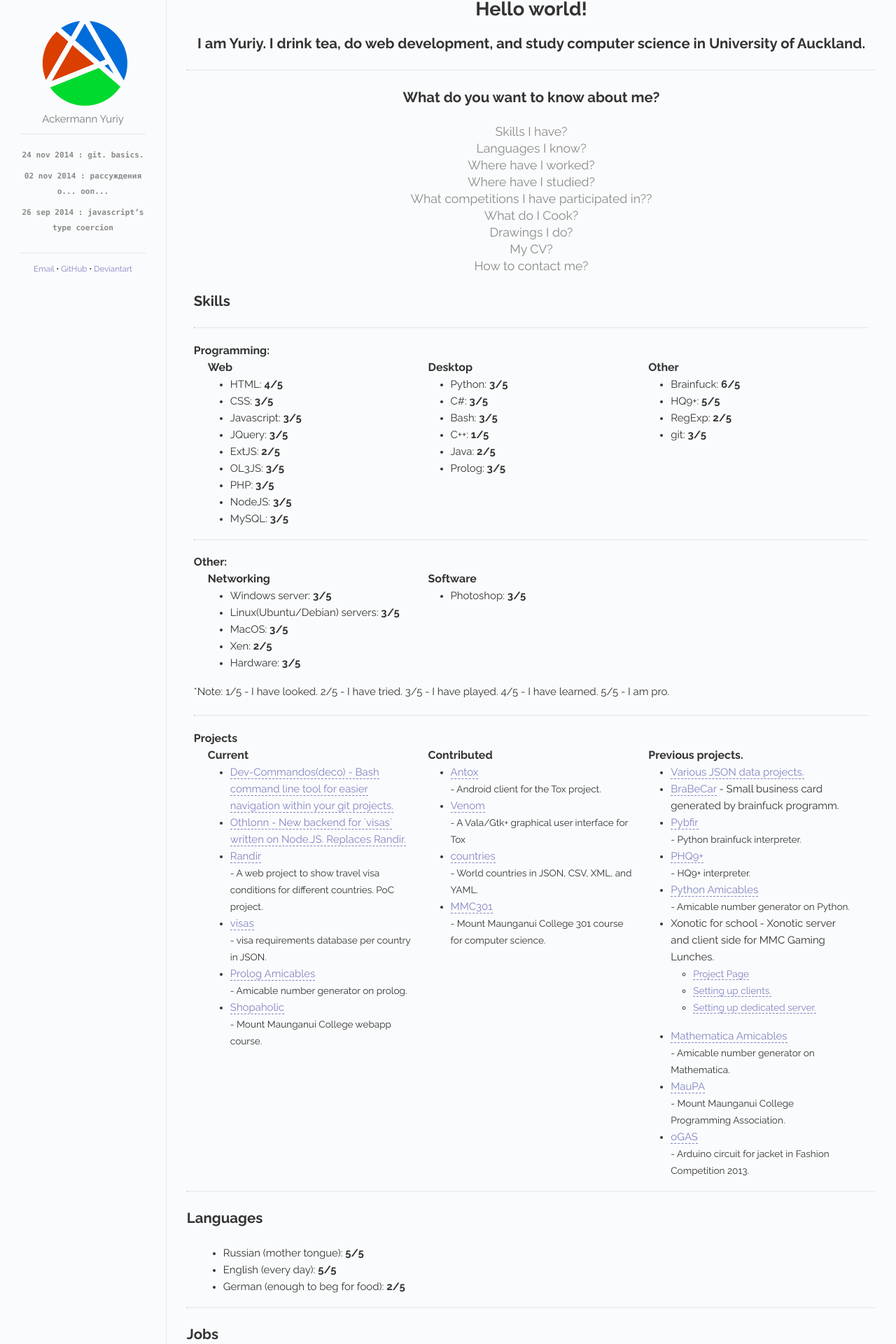
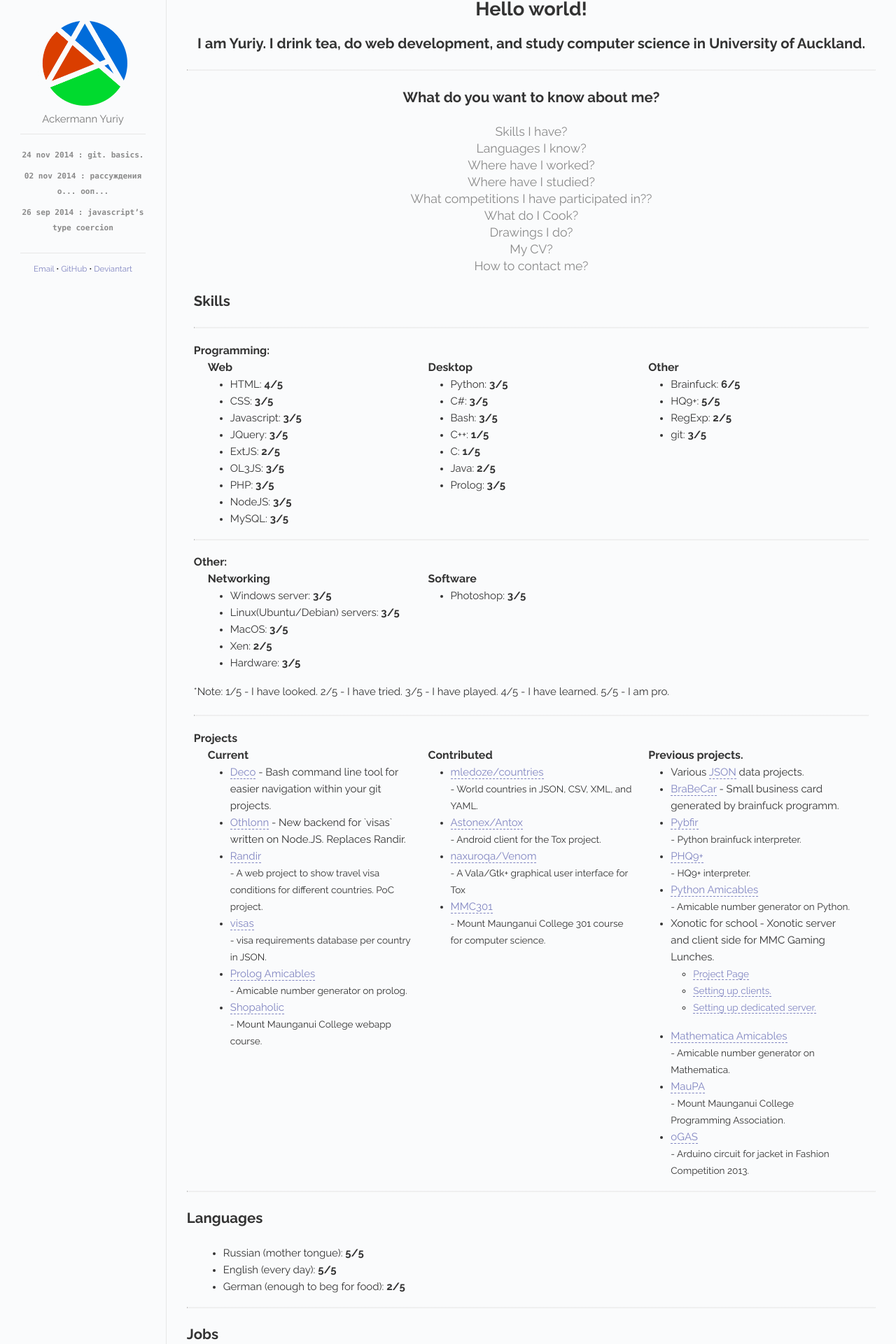
Before and after one commit to herrjemand/herrjemand.github.io, a Jekyll site: the page built from index.html, in a window 1280 px wide. Shown: the top 1920 px of the page at 70% size. Built offline with Jekyll 4.4.1, drawn with Linux system fonts in a browser that asks for light colours; Markdown is read by kramdown in place of the engine named in the settings.

Commit message:
:lipstick:

```diff
--- a/index.html
+++ b/index.html
@@ -51,10 +51,10 @@ title: Home
 							<li><p>C#: 			<b>3/5</b></p></li>
 							<li><p>Bash: 		<b>3/5</b></p></li>
 							<li><p>C++: 		<b>1/5</b></p></li>
+							<li><p>C: 			<b>1/5</b></p></li>
 							<li><p>Java: 		<b>2/5</b></p></li>
 							<li><p>Prolog: 		<b>3/5</b></p></li>
 
-						</ul>
 					</div>
 					<div class="col-4">
 						<h3>Other</h3>
@@ -98,8 +98,8 @@ title: Home
 						<div class="col-4">
 							<h3>Current</h3>
 							<ul>
-								<li><p><a href="https://github.com/herrniemand/Dev-Commandos">Dev-Commandos(deco) - Bash command line tool for easier navigation within your git projects.</a></p></li>
-								<li><p><a href="https://github.com/herrniemand/Othlonn">Othlonn - New backend for `visas` written on Node.JS. Replaces Randir.</a></p></li>
+								<li><p><a href="https://github.com/herrniemand/Dev-Commandos" title="Dev-Commandos">Deco</a> - Bash command line tool for easier navigation within your git projects.</p></li>
+								<li><p><a href="https://github.com/herrniemand/Othlonn">Othlonn</a> - New backend for `visas` written on Node.JS. Replaces Randir.</p></li>
 								<li><p><a href="https://github.com/herrniemand/Randir">Randir</a></p> - A web project to show travel visa conditions for different countries. PoC project.</li>
 								<li><p><a href="https://github.com/herrniemand/visas">visas</a></p> - visa requirements database per country in JSON.</li>
 								<li><p><a href="https://github.com/herrniemand/Prolog__Amicables">Prolog Amicables</a></p> - Amicable number generator on prolog.</li>
@@ -109,9 +109,9 @@ title: Home
 						<div class="col-4">
 							<h3>Contributed</h3>
 							<ul>
-								<li><p><a href="https://github.com/Astonex/Antox">Antox</a></p> - Android client for the Tox project.</li>
-								<li><p><a href="https://github.com/naxuroqa/Venom">Venom</a></p> - A Vala/Gtk+ graphical user interface for Tox</li>
-								<li><p><a href="https://github.com/mledoze/countries">countries</a></p> - World countries in JSON, CSV, XML, and YAML.</li>
+								<li><p><a href="https://github.com/mledoze/countries">mledoze/countries</a></p> - World countries in JSON, CSV, XML, and YAML.</li>
+								<li><p><a href="https://github.com/Astonex/Antox">Astonex/Antox</a></p> - Android client for the Tox project.</li>
+								<li><p><a href="https://github.com/naxuroqa/Venom">naxuroqa/Venom</a></p> - A Vala/Gtk+ graphical user interface for Tox</li>
 								<li><p><a href="">MMC301</a></p> - Mount Maunganui College 301 course for computer science.</li>
 
 							</ul>
@@ -119,7 +119,7 @@ title: Home
 						<div class="col-4">
 							<h3>Previous projects.</h3>
 							<ul>
-								<li><p><a href="https://github.com/herrniemand/JsonDigest">Various JSON data projects.</a></p></li>
+								<li><p>Various <a href="https://github.com/herrniemand/JsonDigest">JSON</a> data projects.</p></li>
 								<li><p><a href="https://github.com/herrniemand/Brainfuck__Business_Card">BraBeCar</a> - Small business card generated by brainfuck programm.</p></li>
 								<li><p><a href="https://github.com/herrniemand/Python__Pybfir_Brainfuck">Pybfir</a></p> - Python brainfuck interpreter.</li>
 								<li><p><a href="https://github.com/herrniemand/Python__HQ9P">PHQ9+</a></p> - HQ9+ interpreter.</li>
```
